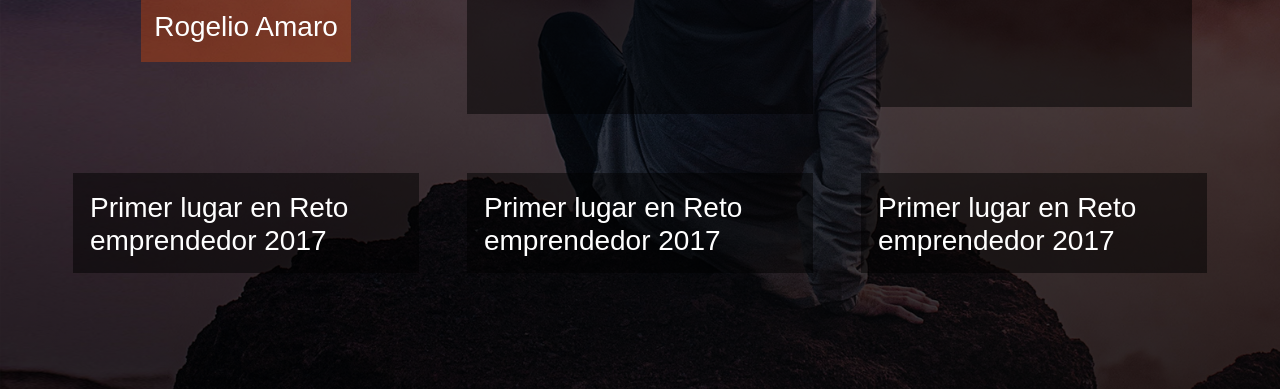
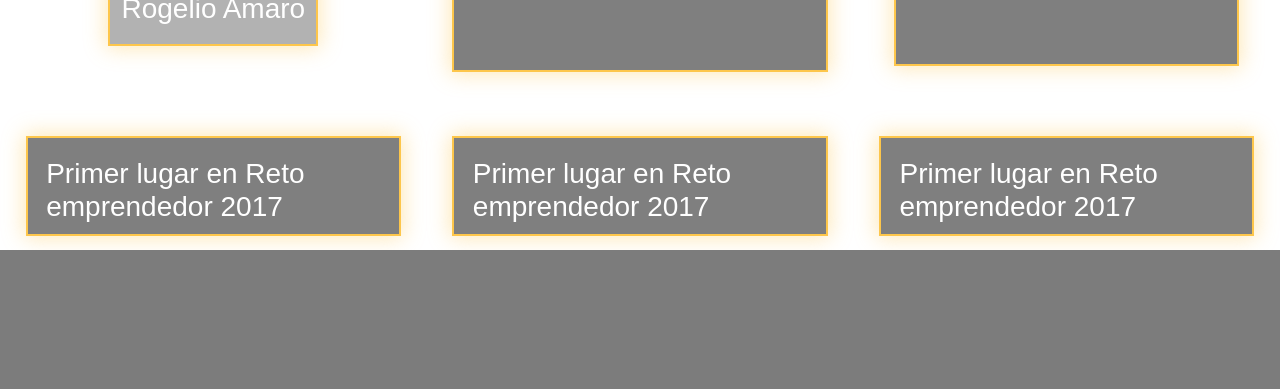
Before and after one commit to Aheal/LIT-SS, a PHP site: template Templates/perfil.html in a window 1280 px wide. Shown: the part 574-963 px from the top of the page. After the commit the page ends 824 px from the top, so only its background shows below. Run offline with PHP 8.4, Linux system fonts and the light colour scheme; the template is opened without the code that fills it, so the values that code supplies are empty; some libraries are stand-ins or nearby versions.

Commit message:
Cambio a estilos de Photoshop a la pantalla de perfiles.

```diff
--- a/CSS/stick.css
+++ b/CSS/stick.css
@@ -24,6 +24,7 @@ html, body {height: 100%;}
     -webkit-box-shadow: 0px 5px 5px 0px rgba(0,0,0,0.5);
     -moz-box-shadow: 0px 5px 5px 0px rgba(0,0,0,0.5);
     box-shadow: 0px 5px 5px 0px rgba(0,0,0,0.5);
+    border: 2px solid #fdc64b;
 }
 .info-container h2{
     margin-bottom: 25px;
@@ -32,10 +33,13 @@ html, body {height: 100%;}
 /*
     PERFIL
 */
-.perfil-container , .editPerfil-container{
-    padding: 8% 5% 9% 5%;
-    background: linear-gradient(rgba(0, 0, 0, 0.5), rgba(0, 0, 0, 0.8)), url(../IMG/3.jpg);
+.perfil-body{
+    background: linear-gradient(rgba(0, 0, 0, 0.5), rgba(0, 0, 0, 0.8)),rgb(36, 37, 38);
     background-size: cover;
+    background-repeat: no-repeat;
+}
+.perfil-container, .editPerfil-container{
+    margin-top: 60px;
 }
 .cardto{
    height: 500px;
@@ -47,7 +51,7 @@ html, body {height: 100%;}
     height: 100px;
     padding-left: 2%;
     padding-right: 2%;
- }
+}
 .cont{
     height: auto !important;
 }
@@ -92,6 +96,8 @@ html, body {height: 100%;}
 .info-card-aux{
     background: rgba(0, 0, 0, 0.5);
     height: 100%;
+    border: 2px solid #fdc64b;
+    box-shadow: 0 0 20px 2px rgba(253, 198, 75, .4)
 }
 .info-card-container{
     padding: 5%;
@@ -101,7 +107,8 @@ html, body {height: 100%;}
 .usr{
     width: 210px;
     display: inline-block;
-    background:rgba(255, 80, 0 ,0.3);
+    background:rgba(0, 0, 0 ,0.3);
+    margin-top: 20px;
 }
 
 /*
```
